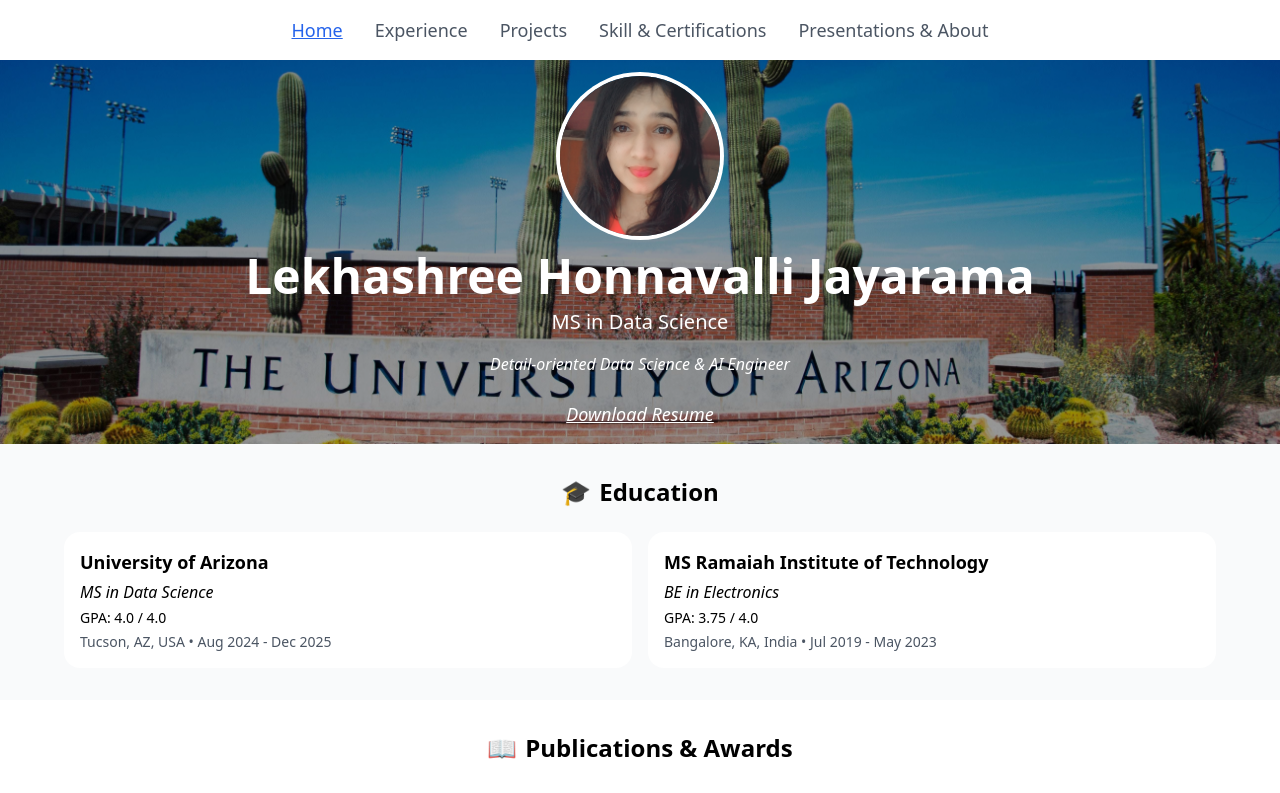
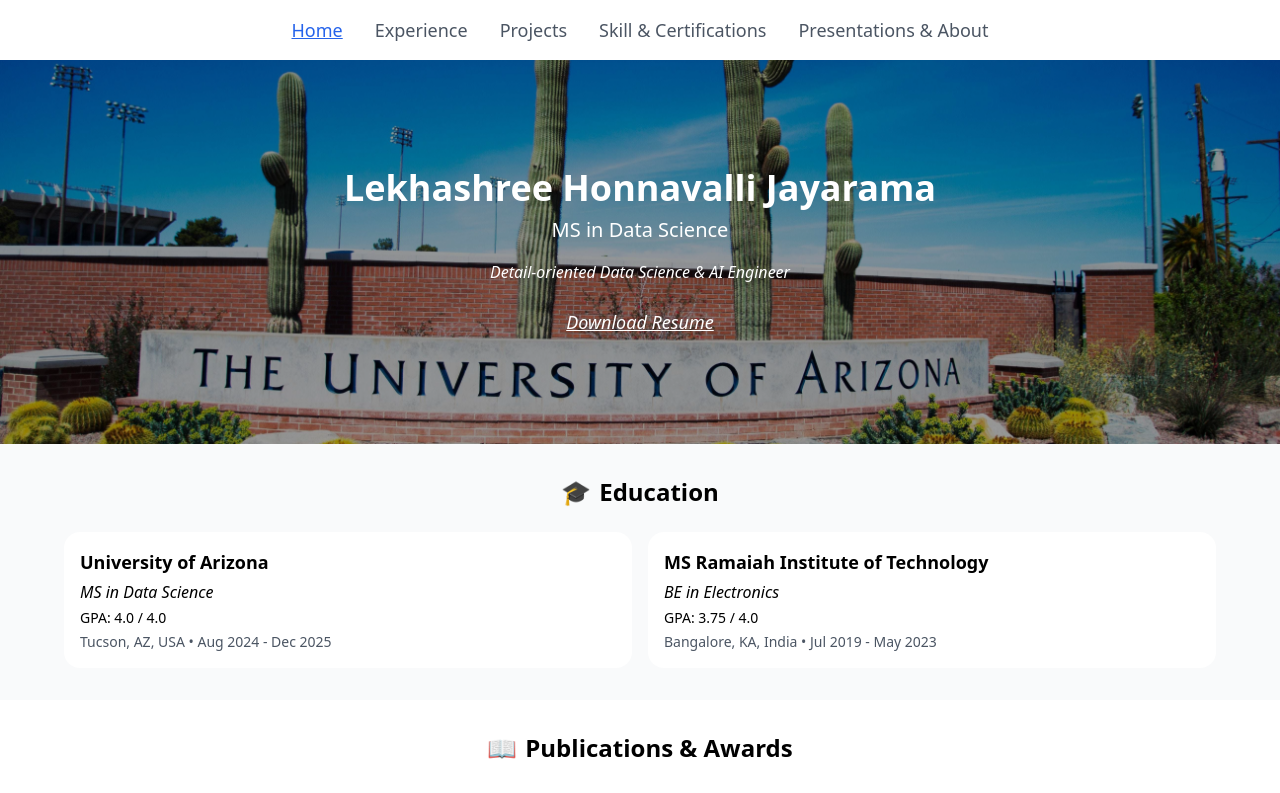
Before and after one commit to lekhashree03/lekhashree03.github.io, a React (Vite) app: page / in a window 1280 px wide. Shown: the top 793 px of the page. Built offline with nearby package versions, Linux system fonts and the light colour scheme.

Commit message:
Initial commit

```diff
--- a/src/pages/Home.jsx
+++ b/src/pages/Home.jsx
@@ -27,16 +27,9 @@ export default function Home() {
       >
         <div className="absolute inset-0 bg-black/40" />
         <div className="relative flex flex-col items-center justify-center h-full text-white">
-          <img
-            src={`${import.meta.env.BASE_URL}profile.jpg`}
-            alt="Lekhashree"
-            className="w-40 h-40 rounded-full mb-4 ring-4 ring-white object-cover"
-          />
-          {/* Animated name */}
-          <Typewriter text="Lekhashree Honnavalli Jayarama" speed={120} />
-          <p className="text-xl mb-4">
-            MS in Data Science
-          </p>
+          {/* Animated name (moved above degree) */}
+          <Typewriter text="Lekhashree Honnavalli Jayarama" speed={120} className="text-4xl font-bold mb-2 text-center" />
+          <p className="text-xl mb-4">MS in Data Science</p>
           <p className="italic mb-6">Detail-oriented Data Science & AI Engineer</p>
 
           {/* Download Resume button */}
```
